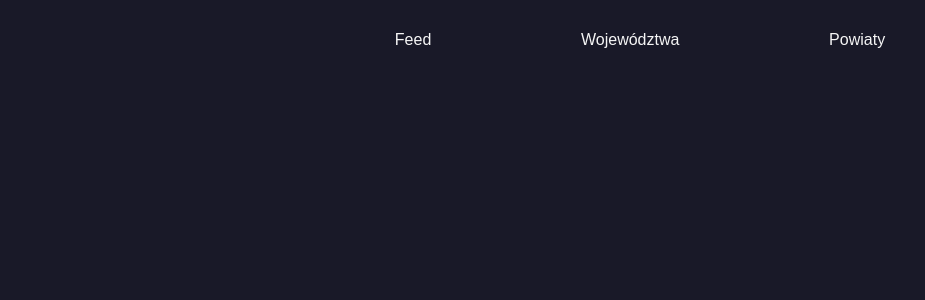
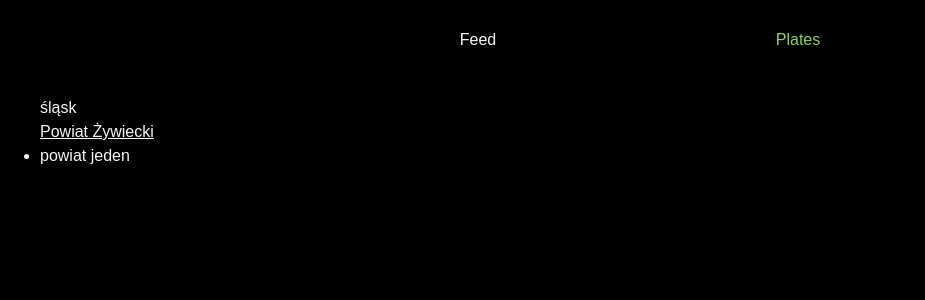
Before and after one commit to huanamigo/Blach-Meister-Plates-DB, a React (Vite) app in the folder client/: page /plates in a window 1280 px wide. Shown: the top 300 px of the page, without its empty margins (0-925 px from the left). Built offline with nearby package versions, Linux system fonts and the light colour scheme; a web font is replaced by a local one.

Commit message:
changed bg color to black

```diff
--- a/client/src/App.jsx
+++ b/client/src/App.jsx
@@ -5,6 +5,7 @@ import Details from './pages/Details/Details';
 import Voivodeship from './pages/Voivodeship/Voivodeship';
 import County from './pages/County/County';
 import Feed from './pages/Feed/Feed';
+import Plates from './pages/Plates/Plates';
 
 function App() {
   return (
@@ -12,10 +13,10 @@ function App() {
       <Navigation />
       <Routes>
         <Route path="/" element={<Feed />} />
-        <Route path="voivodeship" element={<Voivodeship />} />
-        <Route path="voivodeship/:details" element={<Details />} />
-        <Route path="county" element={<County />} />
-        <Route path="county/:details" element={<Details />} />
+        {/* <Route path="voivodeship" element={<Voivodeship />} />
+        <Route path="voivodeship/:details" element={<Details />} /> */}
+        <Route path="plates" element={<Plates />} />
+        <Route path="plates/:details" element={<Details />} />
       </Routes>
     </div>
   );
--- a/client/src/components/Navigation/Navigation.jsx
+++ b/client/src/components/Navigation/Navigation.jsx
@@ -6,8 +6,9 @@ const Navigation = () => {
     <div className={styles.container}>
       <div className={styles.wrapper}>
         <NavigationLink name="Feed" urlName="/" />
-        <NavigationLink name="Województwa" urlName="voivodeship" />
-        <NavigationLink name="Powiaty" urlName="county" />
+        <NavigationLink name="Plates" urlName="/plates" />
+        {/* <NavigationLink name="Województwa" urlName="voivodeship" /> */}
+        {/* <NavigationLink name="Powiaty" urlName="county" /> */}
       </div>
     </div>
   );
--- a/client/src/components/Post/Post.jsx
+++ b/client/src/components/Post/Post.jsx
@@ -41,9 +41,9 @@ const Post = () => {
           <FaRegShareSquare />
           <p className={styles.likedBy}>
             <img src={avatar2} alt="second avatar" />
-            <p>
+            <span>
               Liked by <b>Twoja Stara</b> and 2115 others
-            </p>
+            </span>
           </p>
           <p className={styles.time}>{moment(createdAt).fromNow()}</p>
         </div>
--- a/client/src/components/Post/Post.module.scss
+++ b/client/src/components/Post/Post.module.scss
@@ -53,6 +53,9 @@
 
   p {
     margin: 0 5px 5px 5px;
+    span {
+      margin-left: 5px;
+    }
   }
 
   img {
--- /dev/null
+++ b/client/src/pages/Plates/Plates.jsx
@@ -0,0 +1,16 @@
+import NavigationLink from '../../components/Navigation/NavigationLink/NavigationLink';
+import styles from './Plates.module.scss';
+
+const Plates = () => {
+  return (
+    <div className={styles.container}>
+      <ul>
+        <p>śląsk</p>
+        <NavigationLink name="Powiat Żywiecki" urlName="SZY" />
+        <li>powiat jeden</li>
+      </ul>
+    </div>
+  );
+};
+
+export default Plates;
--- /dev/null
+++ b/client/src/pages/Plates/Plates.module.scss
@@ -0,0 +1,5 @@
+@import '../../styles/variables.scss';
+
+.container {
+  color: $mainFontColor;
+}
--- a/client/src/styles/variables.scss
+++ b/client/src/styles/variables.scss
@@ -1,4 +1,5 @@
-$background: rgba(25, 25, 40, 255);
+// $background: rgba(25, 25, 40, 255);
+$background: rgba(0, 0, 0);
 $mainColor: rgba(135, 215, 75, 255);
 $mainFontColor: whitesmoke;
 
```
